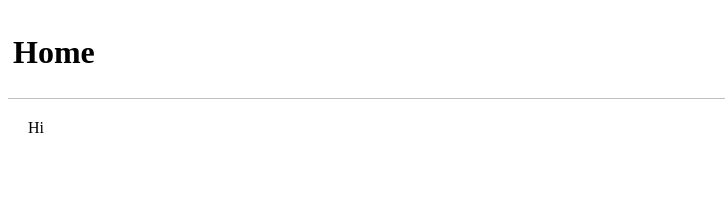
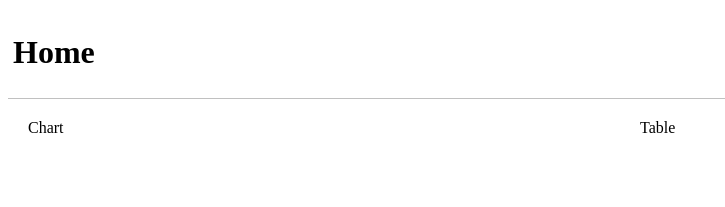
Before and after one commit to alirezanasseh/quadrant, a React (Create React App) app: page / in a window 1280 px wide. Shown: the top 207 px of the page, without its empty margins (0-725 px from the left). Built offline with nearby package versions, Linux system fonts and the light colour scheme.

Commit message:
Placed components

```diff
--- a/src/App.tsx
+++ b/src/App.tsx
@@ -1,10 +1,32 @@
 import React from 'react';
 import Layout from './layout/layout';
+import {Chart, Table} from './components';
+import {createUseStyles} from 'react-jss';
+
+const useStyles = createUseStyles({
+    row: {
+        display: 'flex',
+        flexDirection: 'row',
+        justifyContent: 'space-between'
+    },
+    col: {
+        width: '100%'
+    }
+});
 
 function App() {
+    const classes = useStyles();
+
     return (
         <Layout title={'Home'}>
-            Hi
+            <div className={classes.row}>
+                <div className={classes.col}>
+                    <Chart/>
+                </div>
+                <div className={classes.col}>
+                    <Table/>
+                </div>
+            </div>
         </Layout>
     );
 }
```
